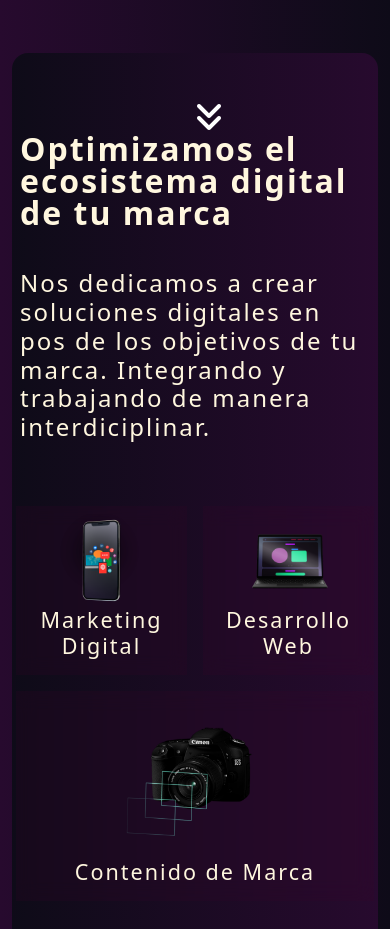
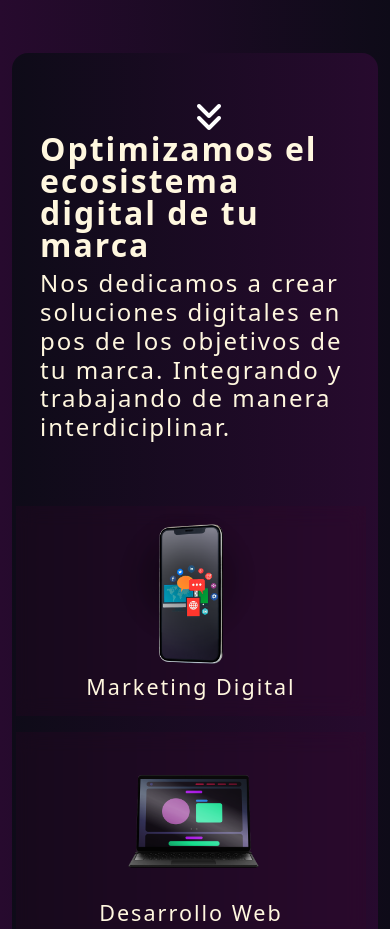
Before and after one commit to emilioMarchi/agencia_proyect, a website: page servicios.html in a window 390 px wide. Shown: the part 660-1589 px from the top of the page. Drawn offline with nearby package versions, Linux system fonts and the light colour scheme.

Commit message:
nuevo commit

```diff
--- a/scss/base/_extends.scss
+++ b/scss/base/_extends.scss
@@ -55,11 +55,6 @@
     h5 {
         @extend %h5;
     }
-    .btn {
-        padding: 1rem;
-        color: blanchedalmond;
-        background-color: rgba(31, 10, 36, 0.24);
-    }
     &:hover {
         img{
             transform: scale(110%);
--- a/scss/components/index/_header.scss
+++ b/scss/components/index/_header.scss
@@ -51,7 +51,7 @@ header {
         .navbar-toggler {
             .navbar-toggler-icon {
                 margin: 0 0.5rem;
-                background-image: url("images/menu-icon.png");
+                background-image: url("/images/menu-icon.png");
             }
         }
     }
--- a/scss/components/servicios/section-2.scss
+++ b/scss/components/servicios/section-2.scss
@@ -16,8 +16,8 @@
             line-height: 1;
             text-align: end;
             @media only screen and (max-width: 992px) {
-                font-size: 3rem;
-                text-align: inherit;
+                font-size: 2.9rem;
+                text-align: start;
             }
             @media only screen and (max-width: 425px) {
                 font-size: 2rem;
@@ -37,15 +37,20 @@
             }
         }
         @media only screen and (max-width: 992px) {
+            margin: 0 0.5rem;
             margin-bottom: 3rem;
         }
     }
+    .cards-content {
+        width: 100%;
         .cards-services {
             @extend %card;
             text-align: center;
             height: 50%;
             img {
                 width: 10rem;
+                margin-left: auto;
+                margin-right: auto;
             }
             h4 {
                 font-weight: 400;
@@ -53,5 +58,9 @@
             p {
                 display: none;
             }
+            @media only screen and (max-width: 992px) {
+                margin: 2rem;
             }
         }
+    }
+}
--- a/servicios.html
+++ b/servicios.html
@@ -70,17 +70,17 @@
                 <h3 class="col-xs-12 col-lg">Nos dedicamos a crear soluciones digitales en pos de los objetivos de tu marca. Integrando y trabajando de manera interdiciplinar.</h3>
             </div>
             <div class="cards-content row">
-                <div class="cards-services col" id="card-mkt">
+                <div class="cards-services col-lg" id="card-mkt">
                     <img src="images/services/mkt-img.png" alt="">
                     <h4>Marketing Digital</h4>
                     <p>Creamos y optimizamos el ecosistema digital de tu marca integrando herramientas de marketing, desarrollo web y social media</p>
                 </div>
-                <div class="cards-services col" id="card-web">
+                <div class="cards-services col-lg" id="card-web">
                     <img src="images/services/web-img.png" alt="">
                     <h4>Desarrollo Web</h4>
                     <p>Creamos y optimizamos el ecosistema digital de tu marca integrando herramientas de marketing, desarrollo web y social media</p>
                 </div>
-                <div class="cards-services col" id="card-sm">
+                <div class="cards-services col-lg" id="card-sm">
                     <img src="images/services/cm-img.png" alt="">
                     <h4>Contenido de Marca</h4>
                     <p>Creamos y optimizamos el ecosistema digital de tu marca integrando herramientas de marketing, desarrollo web y social media</p>
```
Also changed, not shown: css/style.css, 1 other file. Lines whose indentation alone changed are shown as unchanged.
